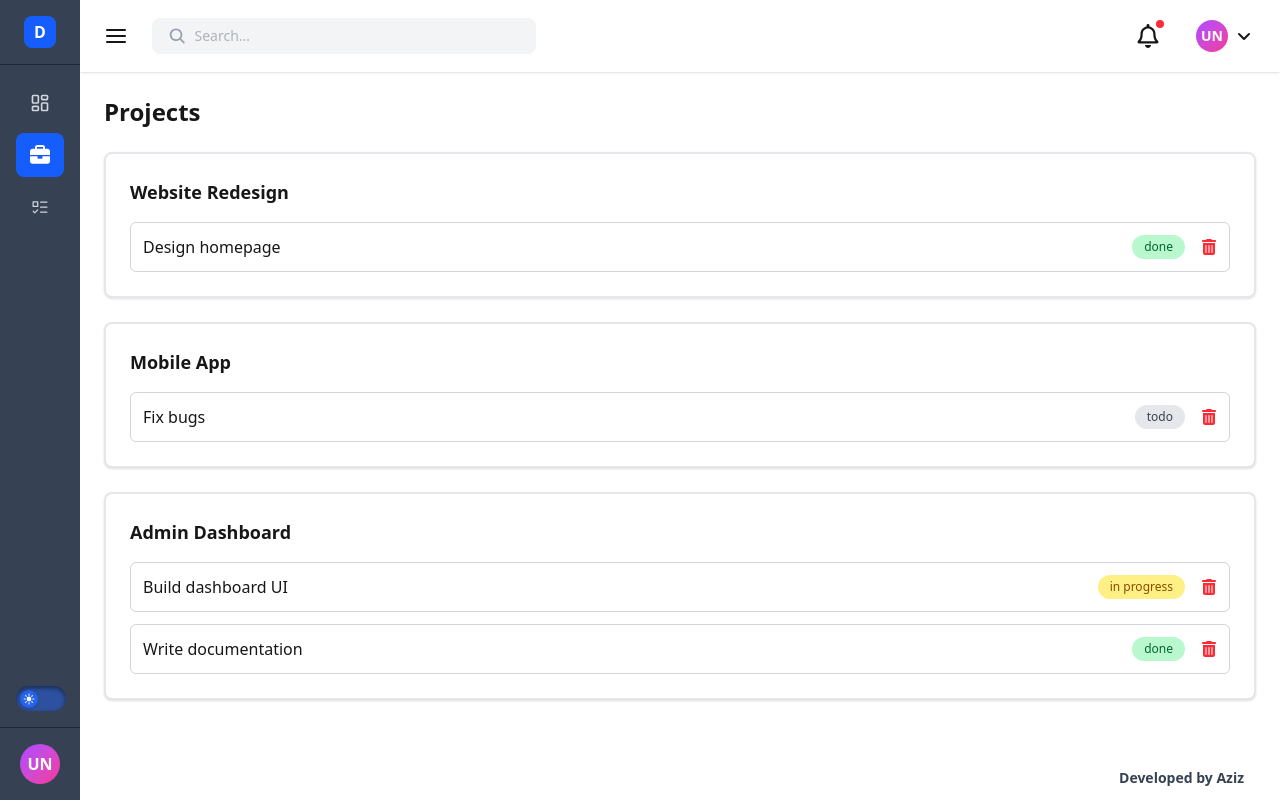
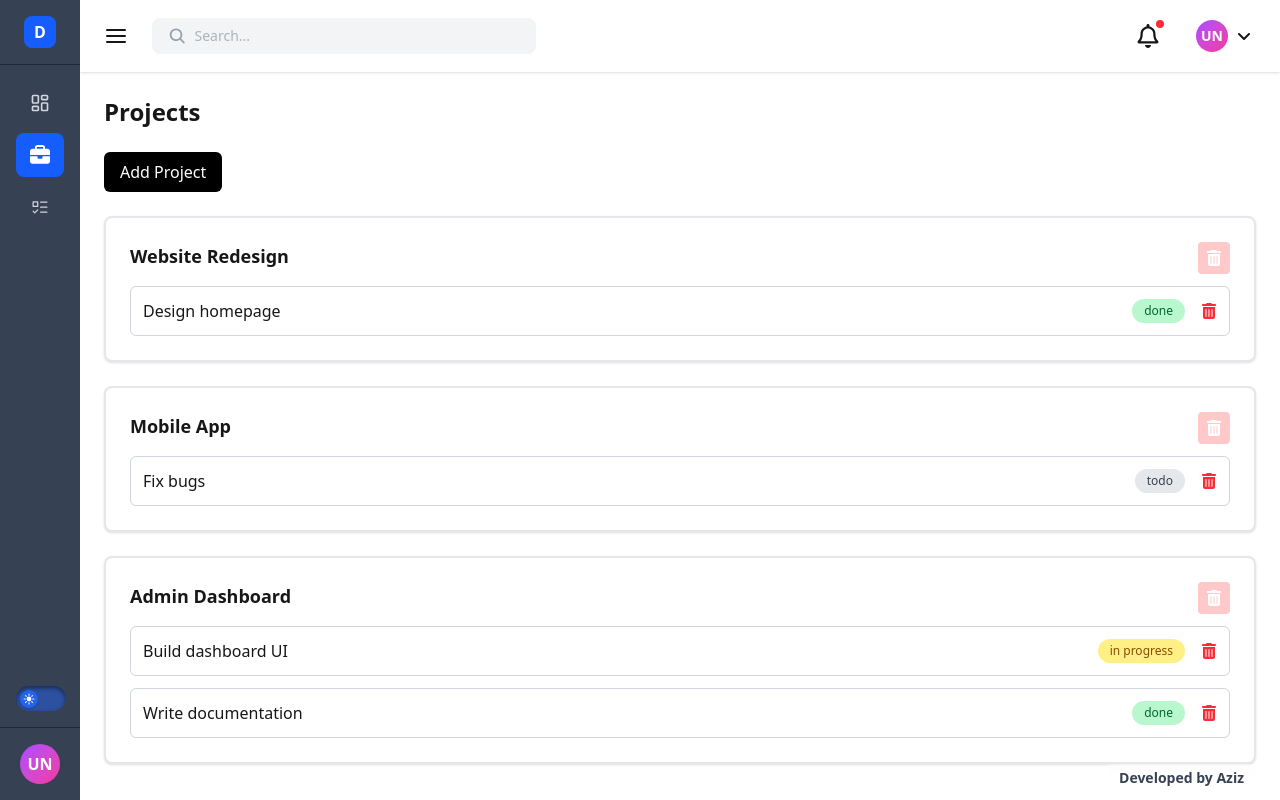
Before and after one commit to IAMA3I3/nextjs-dashboard, a Next.js app: page /projects in a window 1280 px wide. Built offline with nearby package versions, Linux system fonts and the light colour scheme.

Commit message:
render projects, add projects and delete projects

```diff
--- a/src/components/projects/List.tsx
+++ b/src/components/projects/List.tsx
@@ -3,6 +3,7 @@
 import { useDashboardContext } from "@/context/DashboardContext"
 import StatusBadge from "../tasks/StatusBadge"
 import { FaTrashCan } from "react-icons/fa6"
+import { Project } from "@/types/project"
 
 export default function ProjectsList() {
 
@@ -10,6 +11,25 @@ export default function ProjectsList() {
 
     return (
         <div className="space-y-6">
+            <form
+                onSubmit={e => {
+                    e.preventDefault()
+
+                    const newProject: Project = {
+                        id: crypto.randomUUID(),
+                        name: "New Project"
+                    }
+
+                    dispatch({ type: "ADD_PROJECT", payload: newProject })
+                }}
+            >
+                <button
+                    type="submit"
+                    className="px-4 py-2 bg-black text-white rounded-md"
+                >
+                    Add Project
+                </button>
+            </form>
             {
                 projects.map(project => {
                     const projectTasks = tasks.filter(task => task.projectId === project.id)
@@ -19,7 +39,20 @@ export default function ProjectsList() {
                             key={project.id}
                             className="bg-white dark:bg-slate-700 p-6 rounded-lg shadow-sm border-2 border-gray-200 dark:border-slate-800"
                         >
-                            <h3 className="text-lg font-semibold mb-4">{project.name}</h3>
+                            <div className=" flex gap-4 justify-between items-start">
+                                <h3 className="text-lg font-semibold mb-4">{project.name}</h3>
+                                <button
+                                    title="Empty task before deleting project"
+                                    onClick={() => {
+                                        if (projectTasks.length === 0) {
+                                            dispatch({ type: "DELETE_PROJECT", payload: { id: project.id } })
+                                        }
+                                    }}
+                                    className={`${projectTasks.length === 0 ? " bg-red-300 text-red-700 cursor-pointer" : " bg-red-200 text-white"} w-8 aspect-square rounded flex justify-center items-center`}
+                                >
+                                    <FaTrashCan />
+                                </button>
+                            </div>
 
                             {
                                 projectTasks.length === 0 ? (
--- a/src/context/DashboardContext.tsx
+++ b/src/context/DashboardContext.tsx
@@ -15,6 +15,15 @@ export type DashboardAction = {
     payload: { id: string }
 } | {
     type: "DELETE_TASK"
+    payload: { id: string }
+} | {
+    type: "SET_PROJECTS"
+    payload: Project[]
+} | {
+    type: "ADD_PROJECT"
+    payload: Project
+} | {
+    type: "DELETE_PROJECT"
     payload: { id: string }
 }
 
--- a/src/context/DashboardProvider.tsx
+++ b/src/context/DashboardProvider.tsx
@@ -7,7 +7,7 @@ import { projects as initialProjects } from "@/data/projects";
 import { tasks as initialTasks } from "@/data/tasks";
 
 const initialState: DashboardState = {
-    projects: [],
+    projects: initialProjects,
     tasks: initialTasks
 }
 
@@ -16,9 +16,14 @@ export function DashboardProvider({ children }: { children: React.ReactNode }) {
 
     useEffect(() => {
         const storedTasks = localStorage.getItem("tasks")
+        const storedProjects = localStorage.getItem("projects")
         dispatch({
             type: "SET_TASKS",
             payload: storedTasks ? JSON.parse(storedTasks) : initialTasks
+        })
+        dispatch({
+            type: "SET_PROJECTS",
+            payload: storedProjects ? JSON.parse(storedProjects) : initialProjects
         })
     }, [])
 
@@ -26,8 +31,12 @@ export function DashboardProvider({ children }: { children: React.ReactNode }) {
         localStorage.setItem("tasks", JSON.stringify(state.tasks))
     }, [state.tasks])
 
+    useEffect(() => {
+        localStorage.setItem("projects", JSON.stringify(state.projects))
+    }, [state.projects])
+
     return (
-        <DashboardContext.Provider value={{ projects: initialProjects, tasks: state.tasks, dispatch }}>
+        <DashboardContext.Provider value={{ projects: state.projects, tasks: state.tasks, dispatch }}>
             {children}
         </DashboardContext.Provider>
     )
--- a/src/context/dashboardReducer.ts
+++ b/src/context/dashboardReducer.ts
@@ -35,6 +35,21 @@ export function dashboardReducer(state: DashboardState, action: DashboardAction)
                 ...state,
                 tasks: state.tasks.filter(task => task.id !== action.payload.id)
             }
+        case "SET_PROJECTS":
+            return {
+                ...state,
+                projects: action.payload
+            }
+        case "ADD_PROJECT":
+            return {
+                ...state,
+                projects: [...state.projects, action.payload]
+            }
+        case "DELETE_PROJECT":
+            return {
+                ...state,
+                projects: state.projects.filter(project => project.id !== action.payload.id)
+            }
         default:
             return state
     }
```
Also changed, not shown: src/lib/fakeApi.ts (deleted).
